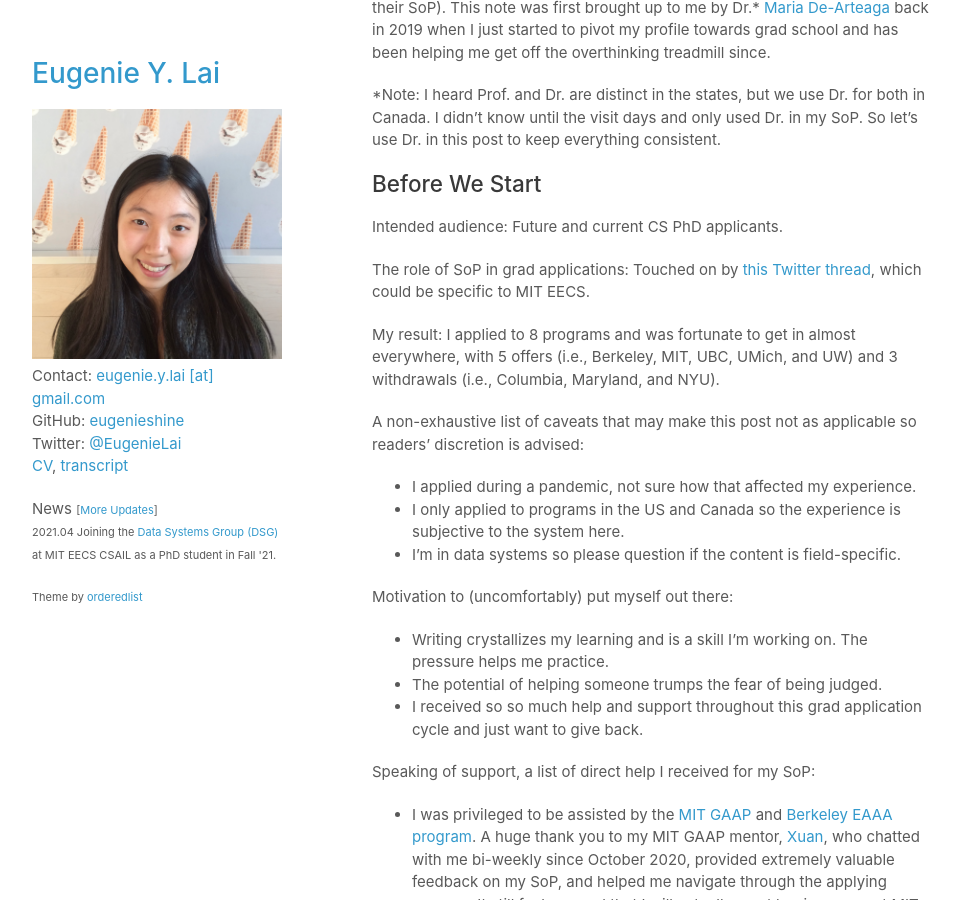
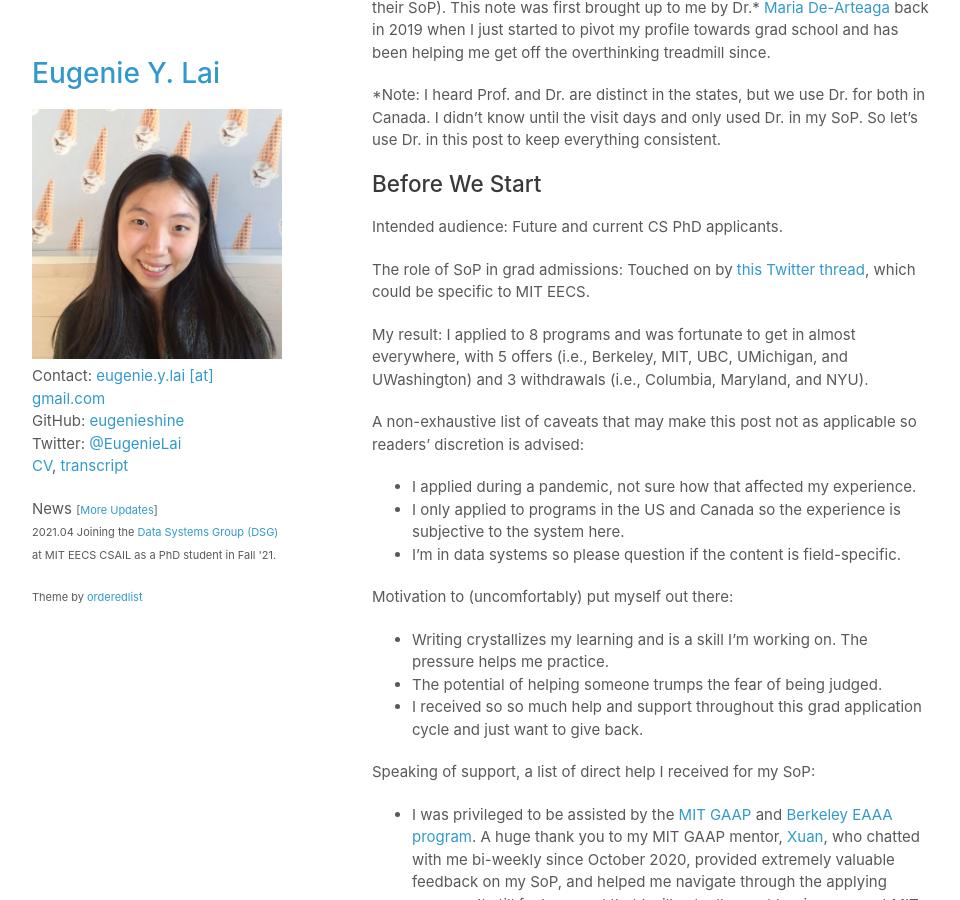
Before and after one commit to eugenielai/eugenielai.github.io, a Jekyll site: the page built from posts/another_annotated_sop.md, in a window 1280 px wide and 900 px high, scrolled down 518 px. Shown: the whole window, without its empty margins (158-1118 px from the left). Built offline with Jekyll 4.4.1, drawn with Linux system fonts in a browser that asks for light colours; our own code applies the rules of GitHub Pages for plain Markdown files; a script that is not in the unit is left out.

```diff
--- a/posts/another_annotated_sop.md
+++ b/posts/another_annotated_sop.md
@@ -21,9 +21,9 @@ Also, if you are an anxious applicant, let’s not compare ourselves. I know it
 
 Intended audience: Future and current CS PhD applicants.
 
-The role of SoP in grad applications: Touched on by [this Twitter thread](https://twitter.com/fadeladib/status/1353020079257038848?s=20), which could be specific to MIT EECS.
+The role of SoP in grad admissions: Touched on by [this Twitter thread](https://twitter.com/fadeladib/status/1353020079257038848?s=20), which could be specific to MIT EECS.
 
-My result: I applied to 8 programs and was fortunate to get in almost everywhere, with 5 offers (i.e., Berkeley, MIT, UBC, UMich, and UW) and 3 withdrawals (i.e., Columbia, Maryland, and NYU).
+My result: I applied to 8 programs and was fortunate to get in almost everywhere, with 5 offers (i.e., Berkeley, MIT, UBC, UMichigan, and UWashington) and 3 withdrawals (i.e., Columbia, Maryland, and NYU).
 
 A non-exhaustive list of caveats that may make this post not as applicable so readers’ discretion is advised:
 * I applied during a pandemic, not sure how that affected my experience.
```
Also changed, not shown: 2 other files.
